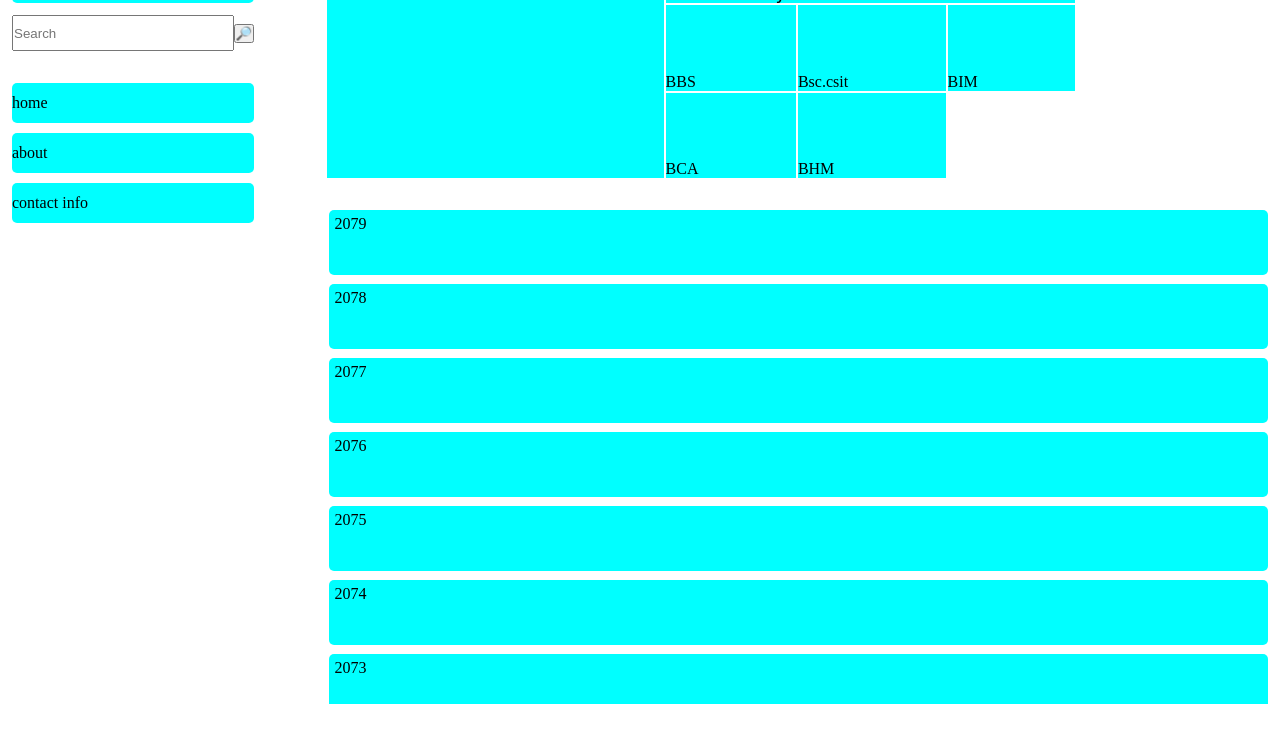
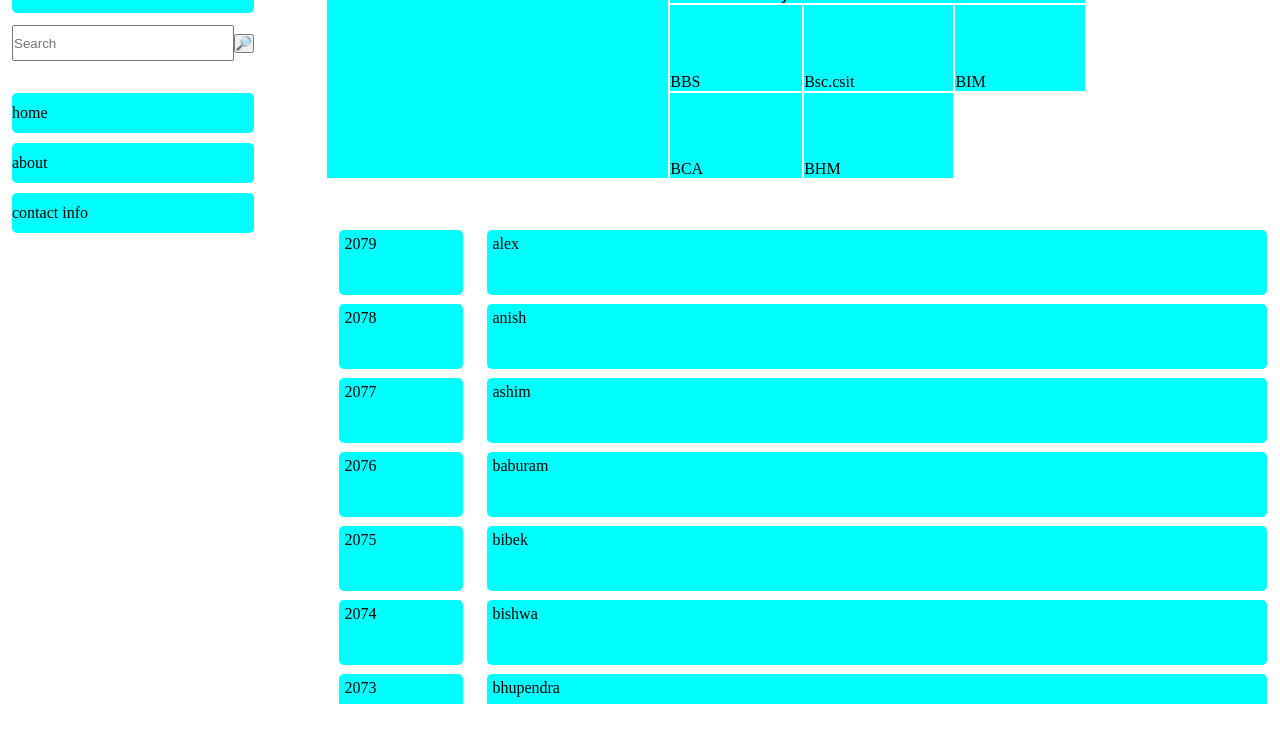
Before and after one commit to banagaurav/banagaurav.github.io, a plain HTML site: page index.html in a window 1280 px wide. Shown: the part 67-802 px from the top of the page. Drawn offline with Linux system fonts and the light colour scheme; a web font is replaced by a local one.

Commit message:
page 1 and page 2 for faculty and students info ..student details , about , and contact info remaining

```diff
--- a/index.html
+++ b/index.html
@@ -24,6 +24,7 @@
     flex-direction: column;
     /* border-style: solid; */
     width: 317px;
+    padding-top: 10px;
     margin-right: 4vw;
     height: 99vh;
 }
@@ -112,6 +113,7 @@ grid-column: 1/4;
     width: auto;
     height: auto;
 }
+  /* for page 1
 .b2b3{
     height: 62vh;
     display: grid;
@@ -122,9 +124,58 @@ grid-column: 1/4;
     overflow: scroll;
     /* border-style: solid; */
     /* scroll-behavior: auto; */
-}
+/*}
 .layout{
     display: flex;
+    padding-top: 5px ;
+    padding-left: 5px;
+    border-radius: 5px;
+    background-color: aqua;
+    margin: 2px;
+    height: 60px;
+}  uncomment all */
+
+/*for page 2*/
+.b2b3{
+    display: flex;
+    flex-direction: row;
+    margin-top: 20px;
+    padding-right: 10px;
+    padding-left: 10px;
+    height: 62vh;
+}
+.b2b3d1{
+    width: 8rem;
+    display: grid;
+    margin-top: 20px;
+    padding-right: 10px;
+    padding-left: 10px;
+    grid-row-gap: 5px;
+    overflow: scroll;
+}
+.yearlayout{
+    display: flex;
+    flex-direction: column;
+    margin: 2px;
+    background-color: aqua;
+    padding-top: 5px ;
+    padding-left: 5px;
+    border-radius: 5px;
+    margin: 2px;
+    height: 60px;
+}
+.b2b3d2{
+    width: 49rem;
+    display: grid;
+    margin-top: 20px;
+    padding-right: 10px;
+    padding-left: 10px;
+    grid-row-gap: 5px;
+    overflow: scroll;
+}
+.studentlayout{
+    display: flex;
+    flex-direction: column;
     padding-top: 5px ;
     padding-left: 5px;
     border-radius: 5px;
@@ -165,7 +216,8 @@ grid-column: 1/4;
                 <div class="fimage">BHM</div>
             </div>
         </div>
-        <div class="b2b3">
+        <!-- for page 1
+            <div class="b2b3">
             <div class="layout">2079</div>
             <div class="layout">2078</div>
             <div class="layout">2077</div>
@@ -176,7 +228,44 @@ grid-column: 1/4;
             <div class="layout">2072</div>
             <div class="layout">2071</div>
             <div class="layout">2070</div>
-    </div>
+    </div> uncomment all -->
+        <!-- for page 2 -->
+        <div class="b2b3">
+            <div class="b2b3d1">
+                <div class="yearlayout">2079</div>
+                <div class="yearlayout">2078</div>
+                <div class="yearlayout">2077</div>
+                <div class="yearlayout">2076</div>
+                <div class="yearlayout">2075</div>
+                <div class="yearlayout">2074</div>
+                <div class="yearlayout">2073</div>
+                <div class="yearlayout">2072</div>
+                <div class="yearlayout">2071</div>
+                <div class="yearlayout">2070</div>
+            </div>
+            <div class="b2b3d2">
+                <div class="studentlayout">alex</div>
+                <div class="studentlayout">anish</div>
+                <div class="studentlayout">ashim</div>
+                <div class="studentlayout">baburam</div>
+                <div class="studentlayout">bibek</div>
+                <div class="studentlayout">bishwa</div>
+                <div class="studentlayout">bhupendra</div>
+                <div class="studentlayout">divya</div>
+                <div class="studentlayout">dip</div>
+                <div class="studentlayout">bana</div>
+                <div class="studentlayout">jyoti</div>
+                <div class="studentlayout">kanchan</div>
+                <div class="studentlayout">sampanna</div>
+                <div class="studentlayout">saimon</div>
+                <div class="studentlayout">kastuv</div>
+                <div class="studentlayout">sunita</div>
+                <div class="studentlayout">sanja</div>
+                <div class="studentlayout">binita</div>
+                <div class="studentlayout">swastika</div>
+            </div>
+        </div>
+        <!-- comment from page 2 to here to load page 1 -->
 </body>
 <footer></footer>
 </html>
```
